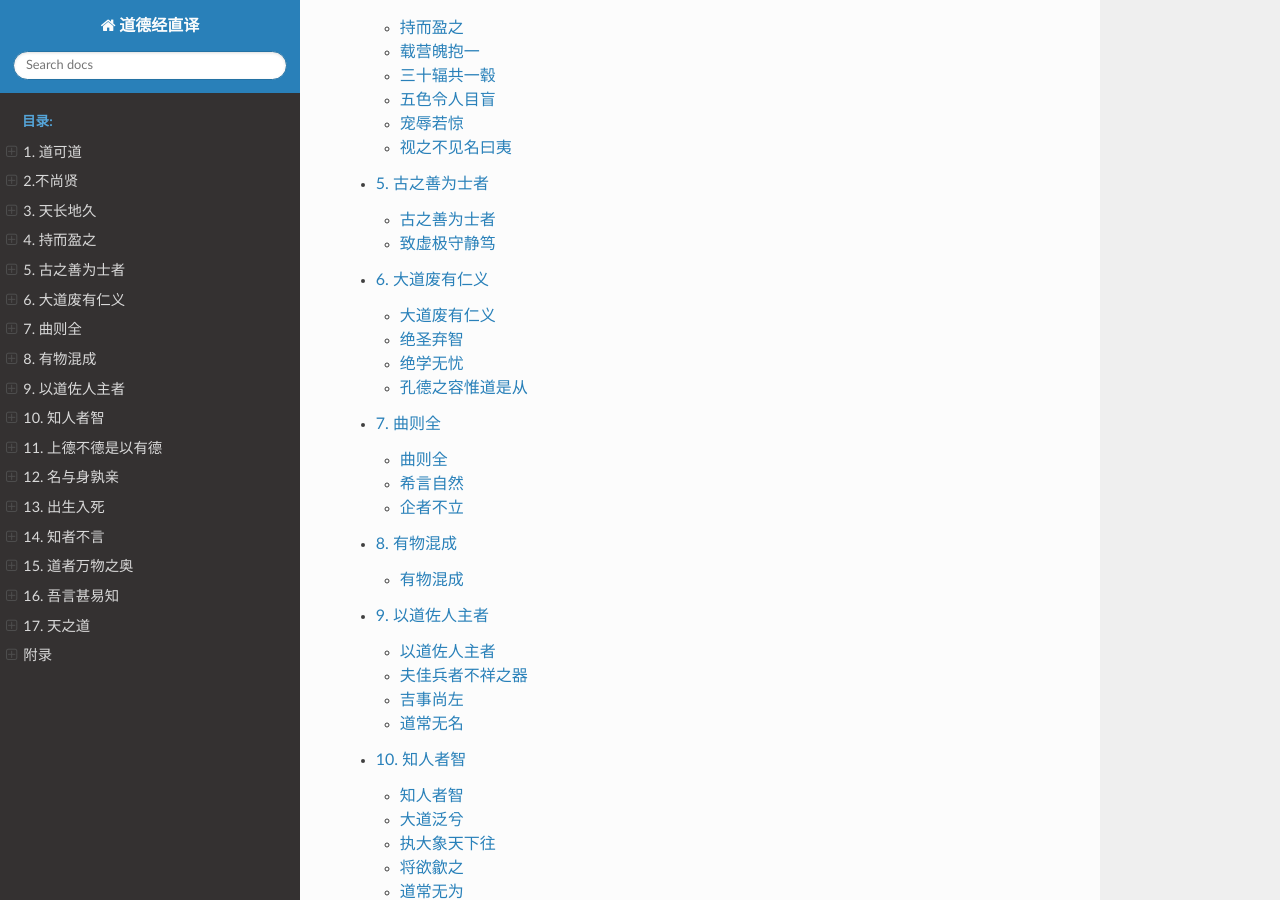
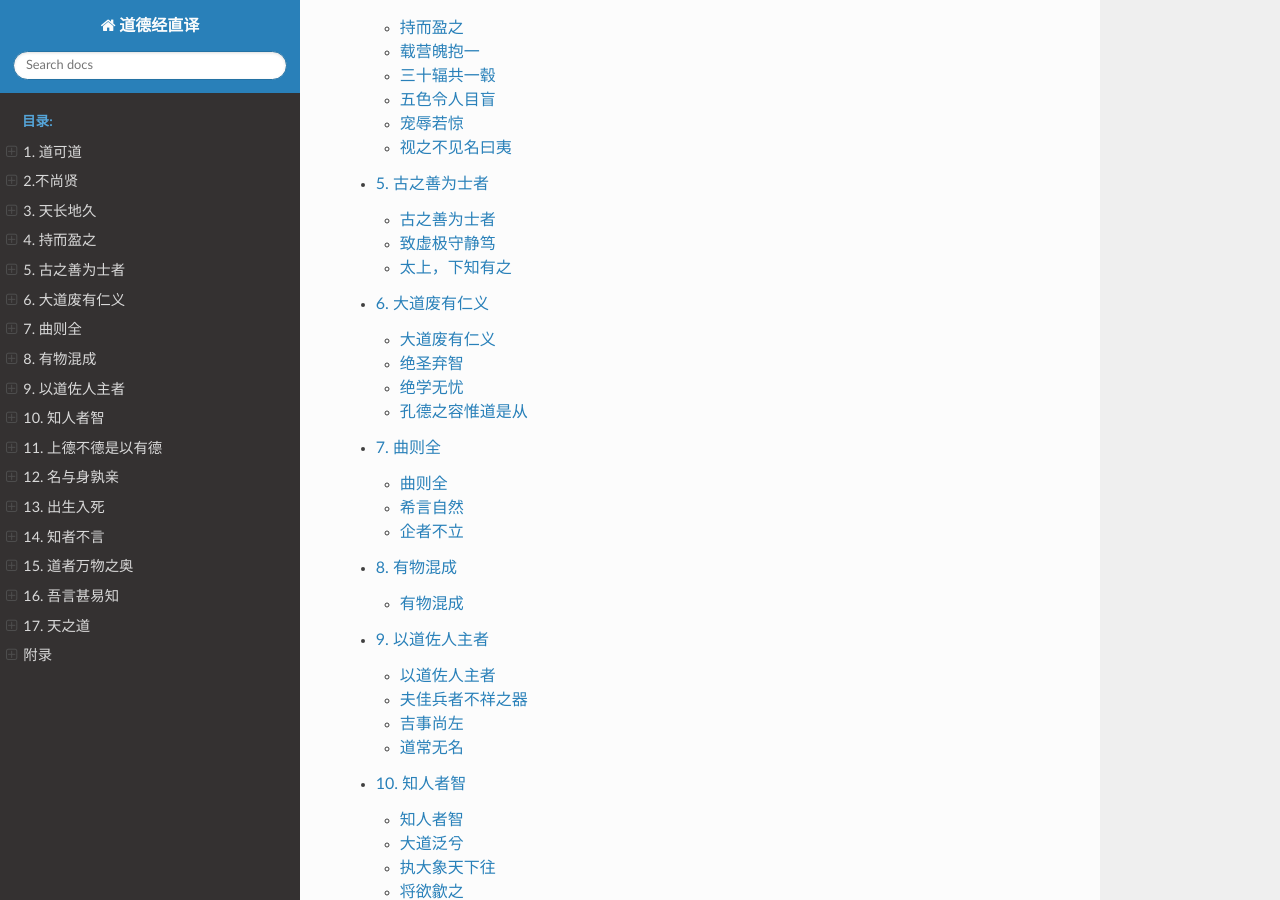
Before and after one commit to Kenneth-Lee/daodejing_translation, a Sphinx documentation site: the page built from source/README.rst, in a window 1280 px wide and 900 px high, scrolled down 8511 px. Built offline with Sphinx 7.4.7 and the Read the Docs theme 2.0.0, drawn with Linux system fonts in a browser that asks for light colours; formulas are drawn with MathJax 3.

Commit message:
add missed section
Signed-off-by: Kenneth Lee <Kenneth-Lee-2012@qq.com>

```diff
--- a/source/05.古之善为士者.rst
+++ b/source/05.古之善为士者.rst
@@ -136,6 +136,8 @@
 所以，能最终成功的战略，不是自己去控制系统的前进，而是让系统结合成一个统一的力
 量从而前进。靠一己之力要求系统如何如何的，最终就失去系统的力量。
 
+太上，下知有之
+==============
 ::
 
         太上，下知有之。
```
Also changed, not shown: 1 other file.
